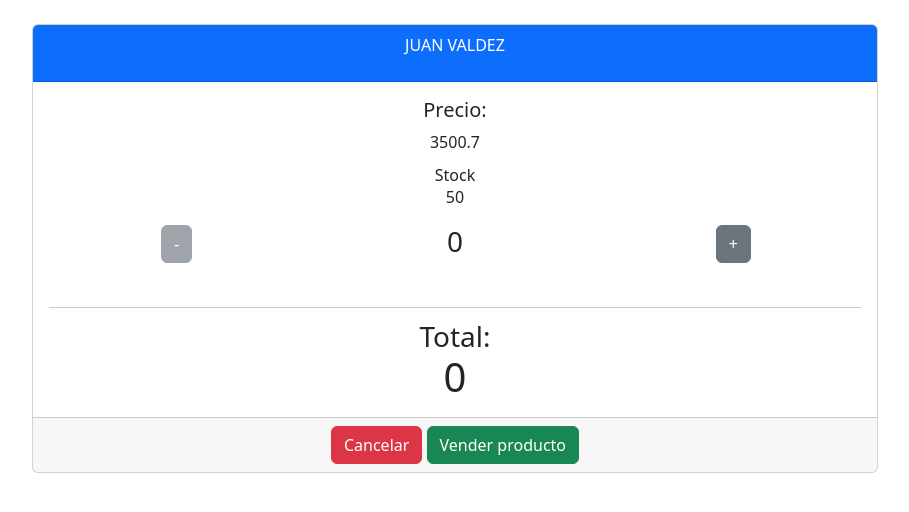
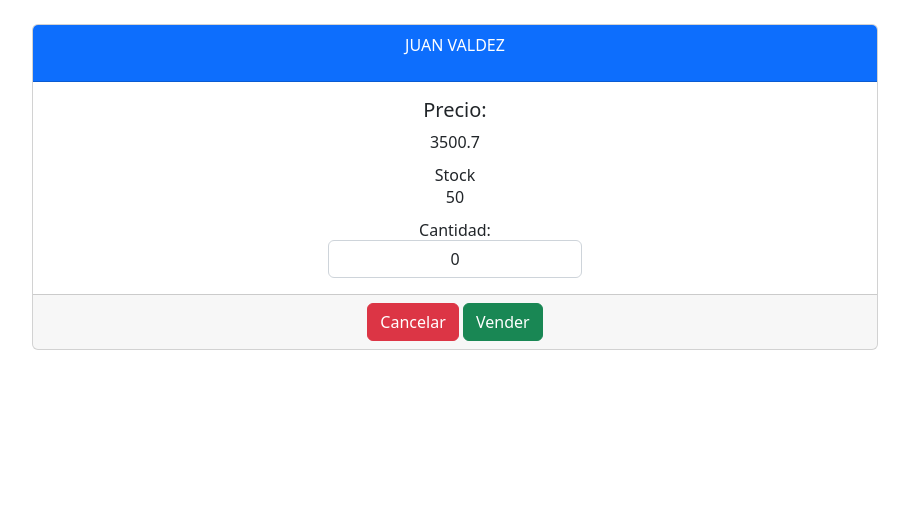
Before and after one commit to sebascg17/prueba_php, a PHP site: page /metodos/vender.php?id=7 in a window 1280 px wide. Shown: the top 512 px of the page, without its empty margins (185-1094 px from the left). Run offline with PHP 8.4, Linux system fonts and the light colour scheme; data comes from the database, SQL or seed files in the repository.

Commit message:
Update vender.php

```diff
--- a/metodos/vender.php
+++ b/metodos/vender.php
@@ -20,13 +20,30 @@ if (isset($_GET['id'])){
 if (isset($_POST['btnVender'])){
 
     $producto = $id;
-    $valor = $_POST['txtValor'];
     $vendidos = $_POST['txtCantidadVendida'];
+    $total = $precio_real*$vendidos;
+    // $valor = $_POST['txtValor'];
+    $valor = $total;
 
+    if($vendidos > $stock){
+        $_SESSION['message'] = 'Error, Se supero la cantidad disponible';
+        $_SESSION['message_type'] = 'danger';
+
+        header("Location: vender.php");
+    }
+
+    $restanteStock = $stock-$vendidos;
 
     $query = "INSERT INTO ventas(id_producto, vendidos, valor)
     VALUES ('$producto','$vendidos','$total')";
     $result = mysqli_query($conn, $query);
+
+    //"UPDATE producto SET stock = $restanteStock WHERE id = $id"
+    // $consulta = "UPDATE producto SET
+    // stock = '$restanteStock'
+    // WHERE id = $id";
+    // $resultado = mysql_query($conn, $consulta);
+
 
     $_SESSION['message'] = 'Producto Vendido exitosamente';
     $_SESSION['message_type'] = 'success';
@@ -39,11 +56,13 @@ if (isset($_POST['btnVender'])){
 
 <script src="../js/cantidadVentas.js" defer></script>
 <div class="row justify-content-center">
+
     <div class="col-8">
         <br>
+    <?php include("../includes/alerta.php") ?>
         <div class="card text-center">
 
-            <form action="vender.php?id=<?php echo $_GET['id']; ?>" method="post">
+            <form action="vender.php?id=<?php echo $_GET['id']; ?>" method="POST">
 
                 <div class="card-header text-bg-primary">
                     <p name="txtNombre_producto"><?php echo $nombre_producto ?></p>
@@ -55,27 +74,28 @@ if (isset($_POST['btnVender'])){
                     <h6 class="card-subtitle">Stock</h6>
                     <p id="cantDisp" class="card-text" name="txtStock"><?php echo $stock ?></p>
 
-                    <div class="row text-center">
-                        <div class="col-4">
+                    <div class="row justify-content-center">
+                        <!-- <div class="col-4">
                             <button id="disabledBtn" class="btn btn-secondary" onclick="addValueFunction(this);" value="decrease">
                                 -
                             </button>
-                        </div>
+                        </div> -->
+                        <h6 class="card-subtitle">Cantidad:</h6>
                         <div class="col-4">
                             <div class="value_cont">
-                                <h3 id="amount" value="" name="txtCantidadVendida">0</h3>
+                                <input class="form-control text-center" type="text" id="amount" value="0" name="txtCantidadVendida">
                             </div>
                         </div>
-                        <div class="col-4">
+                        <!-- <div class="col-4">
                             <button class="btn btn-secondary"  onclick="addValueFunction(this);" value="increase">
                                 +
                             </button>
-                        </div>
+                        </div> -->
                     </div>
-                    <br>
+                    <!-- <br>
                     <hr>
                     <h3 class="card-subtitle">Total:</h3>
-                    <h1 id="total" class="card-text" name="txtValor"><?php echo $totalcompra ?></h1>
+                    <h1 id="total" class="card-text" name="txtValor"><?php echo $totalcompra ?></h1> -->
                 </div>
                 <div class="card-footer">
                     <div class="text-center">
@@ -85,7 +105,10 @@ if (isset($_POST['btnVender'])){
                         <!-- <a id="btnVenderProducto" href="vender.php" class="btn btn-success">
                             Vender
                         </a> -->
-                        <input type="submit" name="btnVender" class="btn btn-success" value="Vender producto">
+                        <!-- <input type="submit" name="btnVender" class="btn btn-success" value="Vender producto"> -->
+                        <button class="btn btn-success" name="btnVender">
+                            Vender
+                        </button>
                     </div>
                 </div>
             </form>
```
